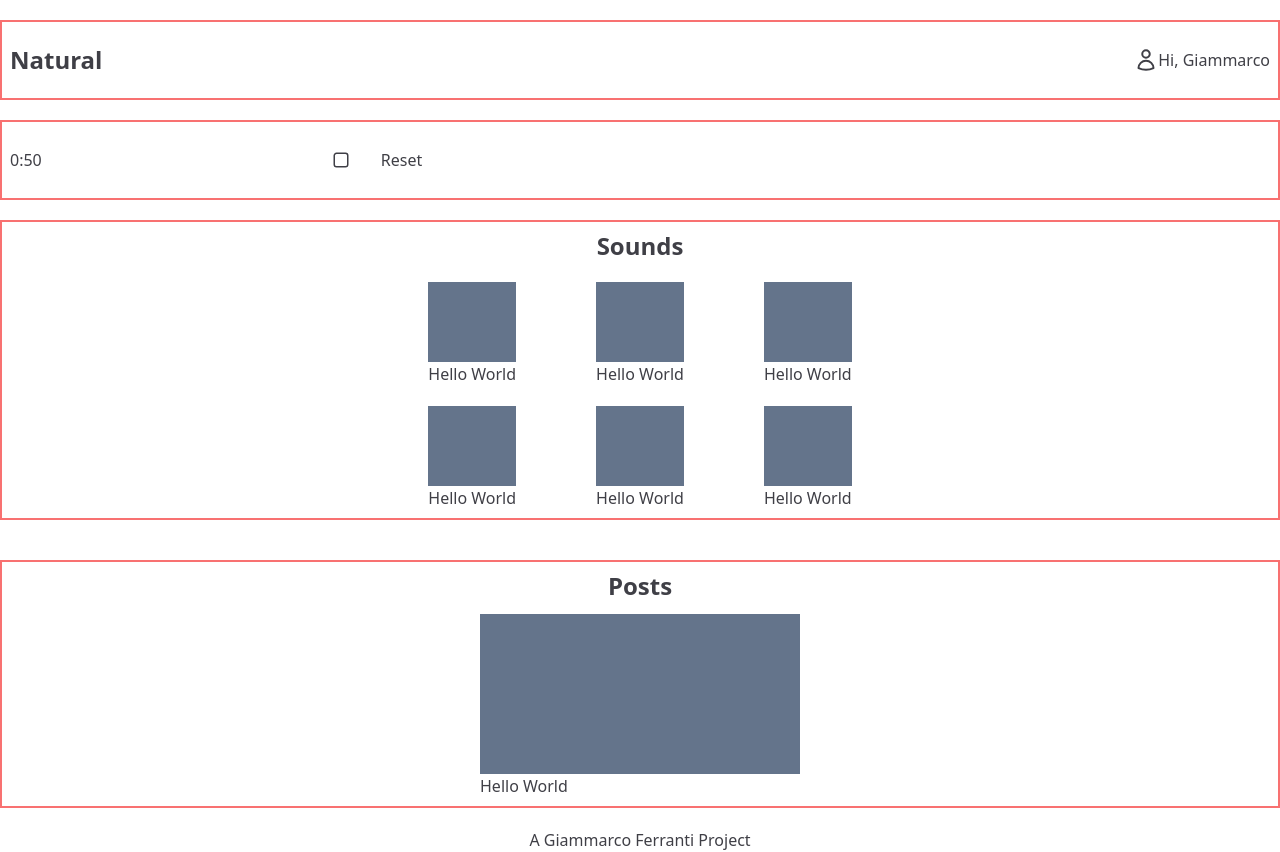
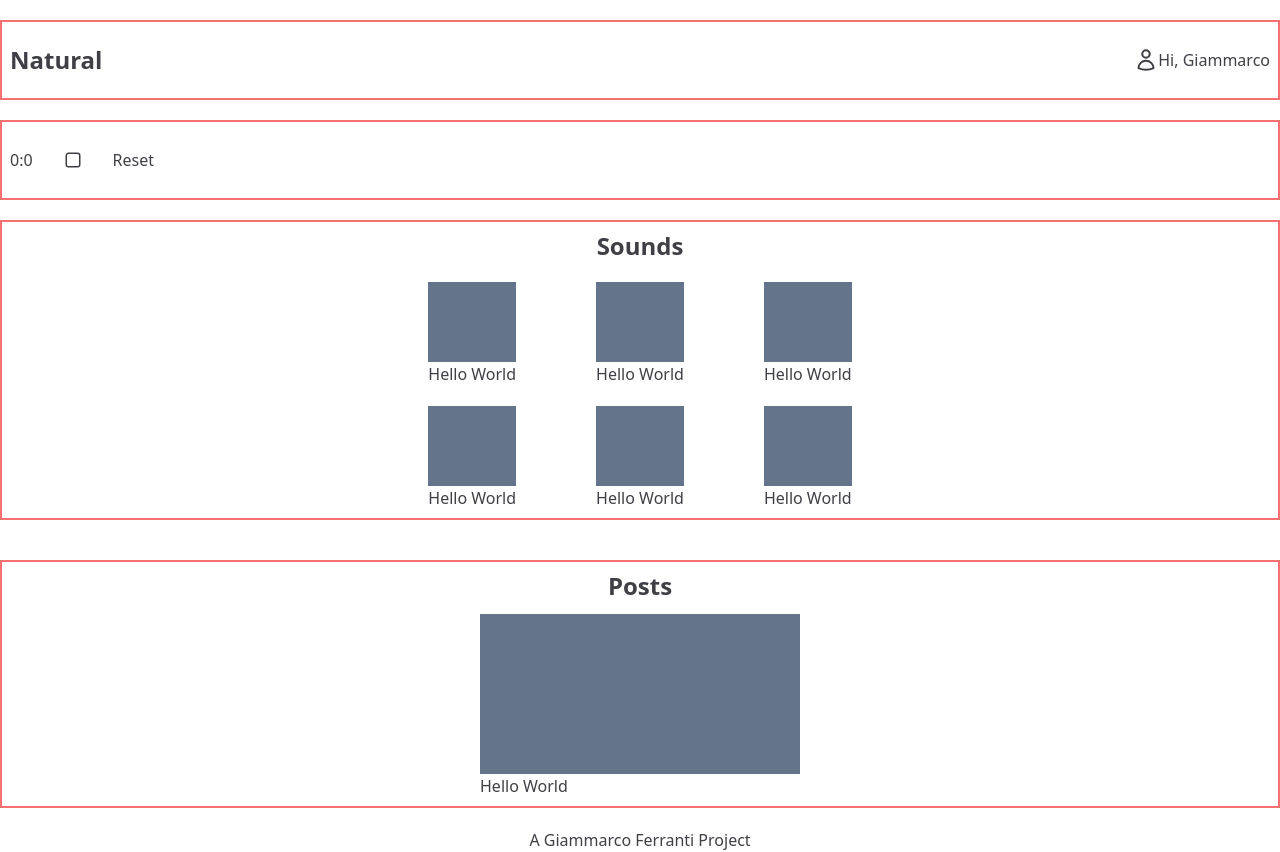
Before and after one commit to Giammarco-Ferranti/Meditation-Web-App, a React (Vite) app: page / in a window 1280 px wide. Built offline with nearby package versions, Linux system fonts and the light colour scheme.

Commit message:
aggiunto array map

```diff
--- a/src/App.jsx
+++ b/src/App.jsx
@@ -2,7 +2,7 @@ import Blog from "./components/Blog";
 import Cards from "./components/Cards";
 import Footer from "./components/Footer";
 import Navbar from "./components/Navbar";
-import Timer from "./components/Timer";
+import Timer from "./components/Timer/Timer";
 
 function App() {
   return (
--- a/src/components/Timer.jsx
+++ /dev/null
@@ -1,140 +0,0 @@
-import React, { useEffect, useState } from "react";
-import Countdown, { CountdownApi } from "react-countdown";
-
-const Timer = () => {
-  const [timer, setTimer] = useState(0);
-  const countDownApi = CountdownApi;
-  const [isRunning, setIsRunning] = useState(false);
-
-  const handleStartClick = () => {
-    this.countDownApi && this.countDownApi.start();
-  };
-
-  useEffect(() => {
-    let intervalId;
-
-    if (isRunning) {
-      intervalId = setInterval(() => setTimer(timer - 1), 1000);
-    }
-
-    return () => clearInterval(intervalId);
-  }, [isRunning, timer]);
-
-  const startAndStop = () => {
-    setIsRunning(!isRunning);
-  };
-
-  const reset = () => {
-    setTimer(0);
-  };
-
-  const renderer = ({ minutes, seconds, completed }) => {
-    if (completed) {
-      // Render a completed state
-      return (
-        <span>
-          {minutes}:{seconds}
-        </span>
-      );
-    } else {
-      // Render a countdown
-      return (
-        <span>
-          {minutes}:{seconds}
-        </span>
-      );
-    }
-  };
-
-  return (
-    <div
-      className="
-      cursor-pointer
-    flex
-      flex-row
-      gap-7
-      items-center
-      w-screen
-      h-20
-      p-2
-      border-red-400
-      border-2
-      w-auto
-      xs:max-w-screen-xs
-      sm:max-w-screen-sm
-      md:max-w-screen-md
-      lg:max-w-screen-lg
-      xl:max-w-screen-xl
-      2xl:max-w-screen-2xl
-    "
-    >
-      {/* <h1
-        className="
-      text-2xl
-      "
-      >
-        {timer}
-      </h1> */}
-      {/* <select
-        className="hidden"
-        onChange={(e) => setTimer(e.target.value)}
-        value={timer}
-      >
-        <option>10</option>
-        <option>20</option>
-        <option>30</option>
-      </select> */}
-
-      <Countdown
-        autoStart={false}
-        date={Date.now() + 50000}
-        renderer={renderer}
-      />
-      {/* <input
-        type="time"
-        className="
-        border-gray-700
-         border-2
-         "
-        onChange={(e) => console.log(e.target.value)}
-      ></input> */}
-
-      <input type="number" onChange={(e) => setTimer(+e.target.value)} />
-
-      <button id="start" onClick={handleStartClick}>
-        <svg
-          xmlns="http://www.w3.org/2000/svg"
-          fill="none"
-          viewBox="0 0 24 24"
-          strokeWidth="1.5"
-          stroke="currentColor"
-          className="w-6 h-6"
-        >
-          <path
-            strokeLinecap="round"
-            strokeLinejoin="round"
-            d="M5.25 7.5A2.25 2.25 0 0 1 7.5 5.25h9a2.25 2.25 0 0 1 2.25 2.25v9a2.25 2.25 0 0 1-2.25 2.25h-9a2.25 2.25 0 0 1-2.25-2.25v-9Z"
-          />
-        </svg>
-
-        {/* <svg
-            xmlns="http://www.w3.org/2000/svg"
-            fill="none"
-            viewBox="0 0 24 24"
-            strokeWidth="1.5"
-            stroke="currentColor"
-            className="w-6 h-6"
-          >
-            <path
-              strokeLinecap="round"
-              strokeLinejoin="round"
-              d="M5.25 5.653c0-.856.917-1.398 1.667-.986l11.54 6.347a1.125 1.125 0 0 1 0 1.972l-11.54 6.347a1.125 1.125 0 0 1-1.667-.986V5.653Z"
-            />
-          </svg> */}
-      </button>
-      <button onClick={reset}>Reset</button>
-    </div>
-  );
-};
-
-export default Timer;
--- /dev/null
+++ b/src/components/Timer/ModalTimer.jsx
@@ -0,0 +1,48 @@
+import React, { useState } from "react";
+
+const ModalTimer = ({ minutes, seconds, open, closeModal }) => {
+  const values = [];
+
+  for (var i = 1; i <= 59; i++) {
+    values.push(i);
+  }
+
+  console.log(values);
+  const [minutesValue, setMinutesValue] = useState(null);
+  const [secondsValue, setSecondsValue] = useState(null);
+  // console.log(+value);
+  minutes(+minutesValue);
+  seconds(+secondsValue);
+
+  if (!open) return null;
+  return (
+    <div>
+      {values.map((n) => {
+        return (
+          <button
+            onClick={(e) => {
+              setMinutesValue(e.currentTarget.innerHTML);
+              closeModal();
+            }}
+          >
+            {n}
+          </button>
+        );
+      })}
+      {values.map((n) => {
+        return (
+          <button
+            onClick={(e) => {
+              setSecondsValue(e.currentTarget.innerHTML);
+              closeModal();
+            }}
+          >
+            {n}
+          </button>
+        );
+      })}
+    </div>
+  );
+};
+
+export default ModalTimer;
--- /dev/null
+++ b/src/components/Timer/Timer.jsx
@@ -0,0 +1,78 @@
+import React, { useEffect, useState } from "react";
+import ModalTimer from "./ModalTimer";
+
+const Timer = () => {
+  const [minutes, setMinutes] = useState(0);
+  const [seconds, setSeconds] = useState(0);
+  const [openModal, setOpenModal] = useState(false);
+  console.log(minutes);
+  return (
+    <div
+      className="
+      cursor-pointer
+    flex
+      flex-row
+      gap-7
+      items-center
+      w-screen
+      h-20
+      p-2
+      border-red-400
+      border-2
+      w-auto
+      xs:max-w-screen-xs
+      sm:max-w-screen-sm
+      md:max-w-screen-md
+      lg:max-w-screen-lg
+      xl:max-w-screen-xl
+      2xl:max-w-screen-2xl
+    "
+    >
+      <ModalTimer
+        minutes={(value) => setMinutes(value)}
+        seconds={(value) => setSeconds(value)}
+        open={openModal}
+        closeModal={() => setOpenModal(false)}
+      />
+      <button>
+        <span onClick={() => setOpenModal(true)}>{minutes}</span>:
+        <span onClick={() => setOpenModal(true)}>{seconds}</span>
+      </button>
+
+      <button id="start">
+        <svg
+          xmlns="http://www.w3.org/2000/svg"
+          fill="none"
+          viewBox="0 0 24 24"
+          strokeWidth="1.5"
+          stroke="currentColor"
+          className="w-6 h-6"
+        >
+          <path
+            strokeLinecap="round"
+            strokeLinejoin="round"
+            d="M5.25 7.5A2.25 2.25 0 0 1 7.5 5.25h9a2.25 2.25 0 0 1 2.25 2.25v9a2.25 2.25 0 0 1-2.25 2.25h-9a2.25 2.25 0 0 1-2.25-2.25v-9Z"
+          />
+        </svg>
+
+        {/* <svg
+            xmlns="http://www.w3.org/2000/svg"
+            fill="none"
+            viewBox="0 0 24 24"
+            strokeWidth="1.5"
+            stroke="currentColor"
+            className="w-6 h-6"
+          >
+            <path
+              strokeLinecap="round"
+              strokeLinejoin="round"
+              d="M5.25 5.653c0-.856.917-1.398 1.667-.986l11.54 6.347a1.125 1.125 0 0 1 0 1.972l-11.54 6.347a1.125 1.125 0 0 1-1.667-.986V5.653Z"
+            />
+          </svg> */}
+      </button>
+      <button>Reset</button>
+    </div>
+  );
+};
+
+export default Timer;
```
